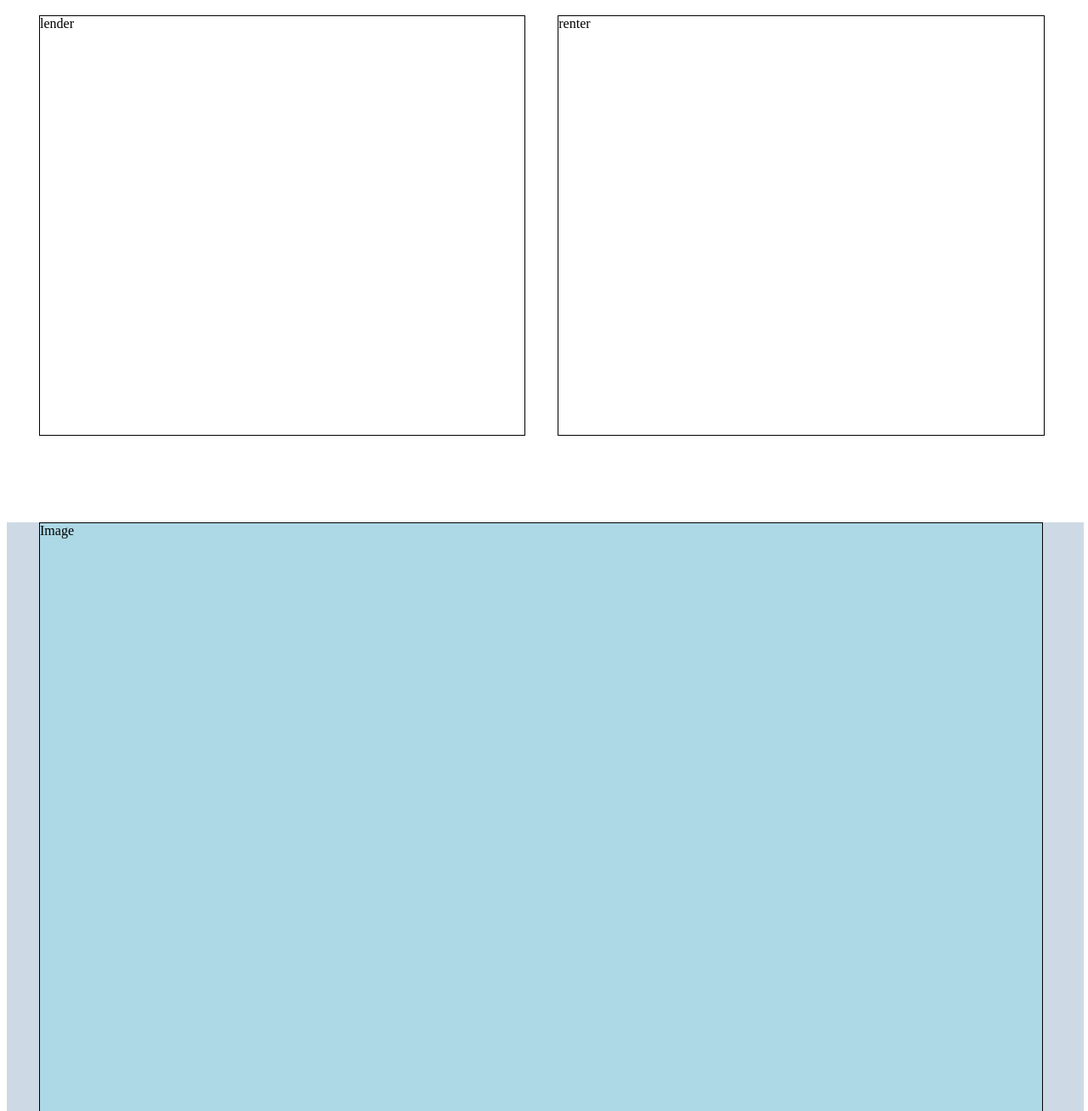
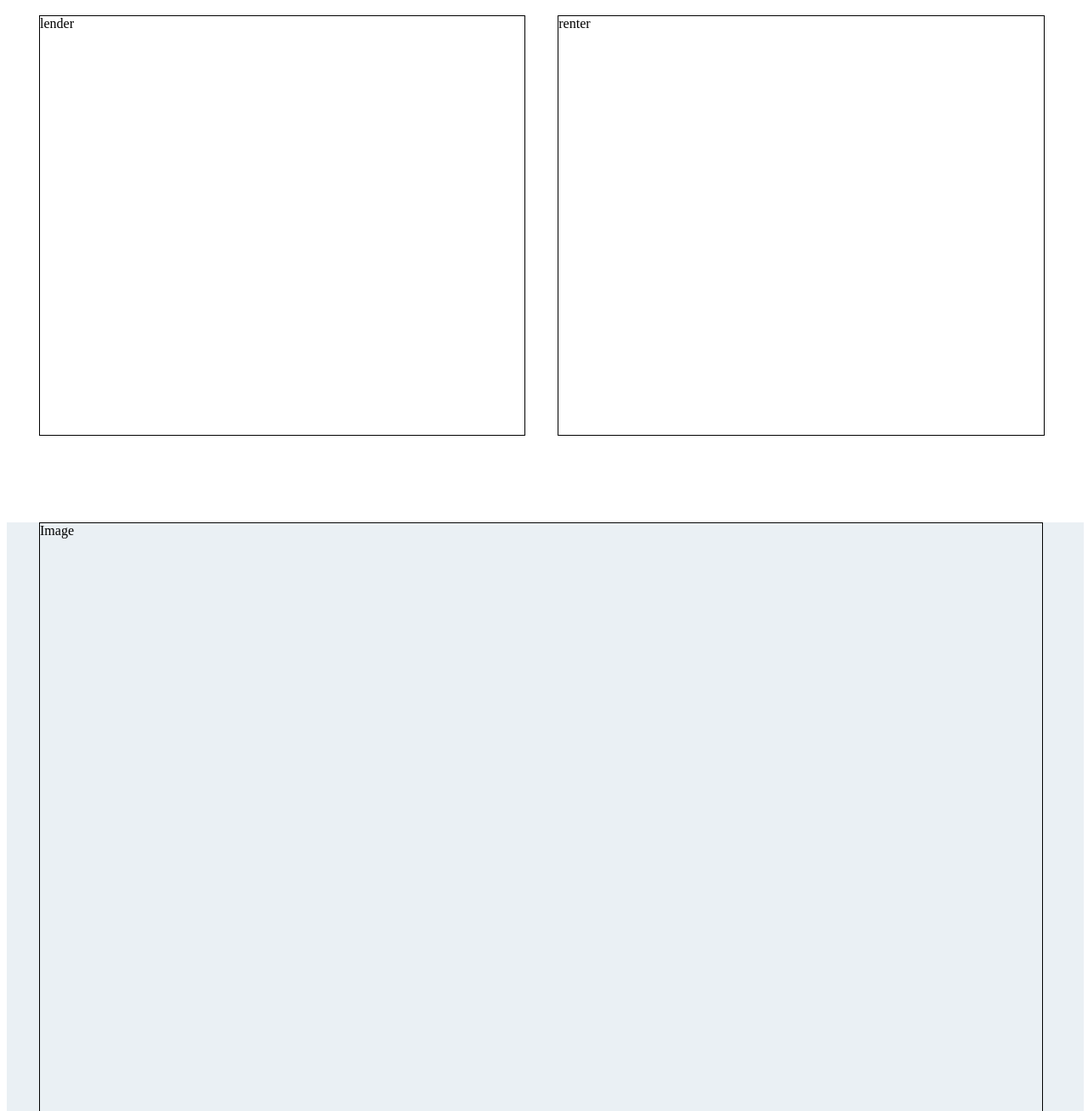
Before and after one commit to JaeSeung/project, a Django app: page / in a window 1280 px wide. Shown: the part 232-1540 px from the top of the page at 85% size. Run offline with Django 3.2, Linux system fonts and the light colour scheme.

Commit message:
메인 사이트 배경색 변경

```diff
--- a/product/static/product/intro.css
+++ b/product/static/product/intro.css
@@ -4,7 +4,7 @@
         height:10%;
         position:fixed;
         top:0;
-        background-color:rgba(255,255,255,0.3);
+        background-color:rgba(255,255,255,0.7);
       }
       .bar div{
         float:left;
--- a/product/templates/product/intro.html
+++ b/product/templates/product/intro.html
@@ -16,16 +16,16 @@
     <div style="float:left;width:45%;height:80%;margin-left:3%;margin-top:1.5%">renter</div>
   </div>
 
-  <div style="background-color:#CDDAE5;height:70%;">
-    <div style="width:93%;height:100%;background-color:lightblue;margin-left:3%;">Image</div>
+  <div style="background-color:#EAF0F4;height:70%;">
+    <div style="width:93%;height:100%;background-color:#EAF0F4;margin-left:3%;">Image</div>
   </div>
 
   <div style="height:10%;background-color:white"></div>
-  <div style="height:50%;background-color:lightblue;">팀원소개홈페이지
+  <div style="height:50%;background-color:#EAF0F4;">팀원소개홈페이지
   </div>
 
   <div style="height:10%;background-color:white;"></div>
-  <div style="height:50%;background-color:#173456;">Footer
+  <div style="height:50%;background-color:#233444;">Footer
   </div>
 </div>
 
```
